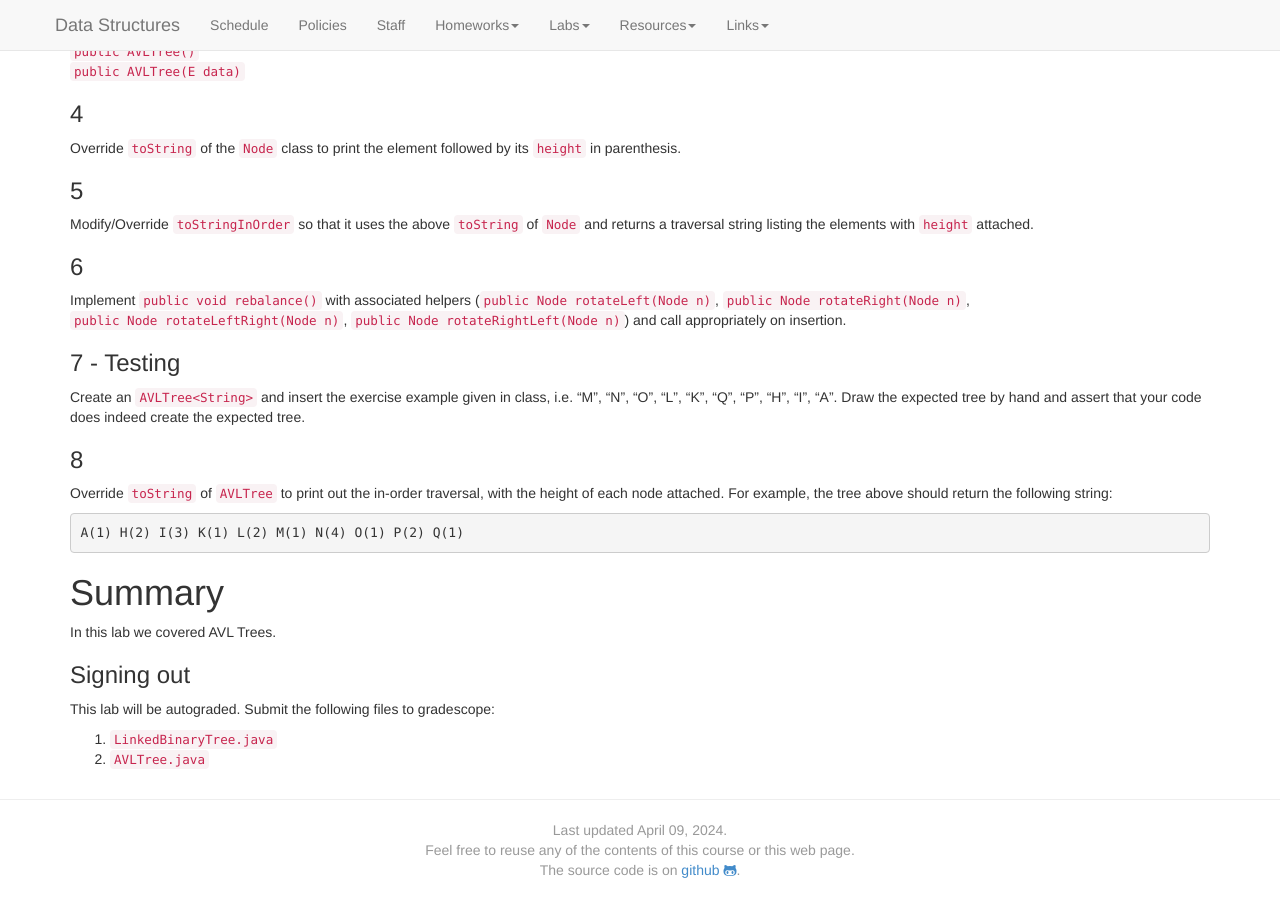
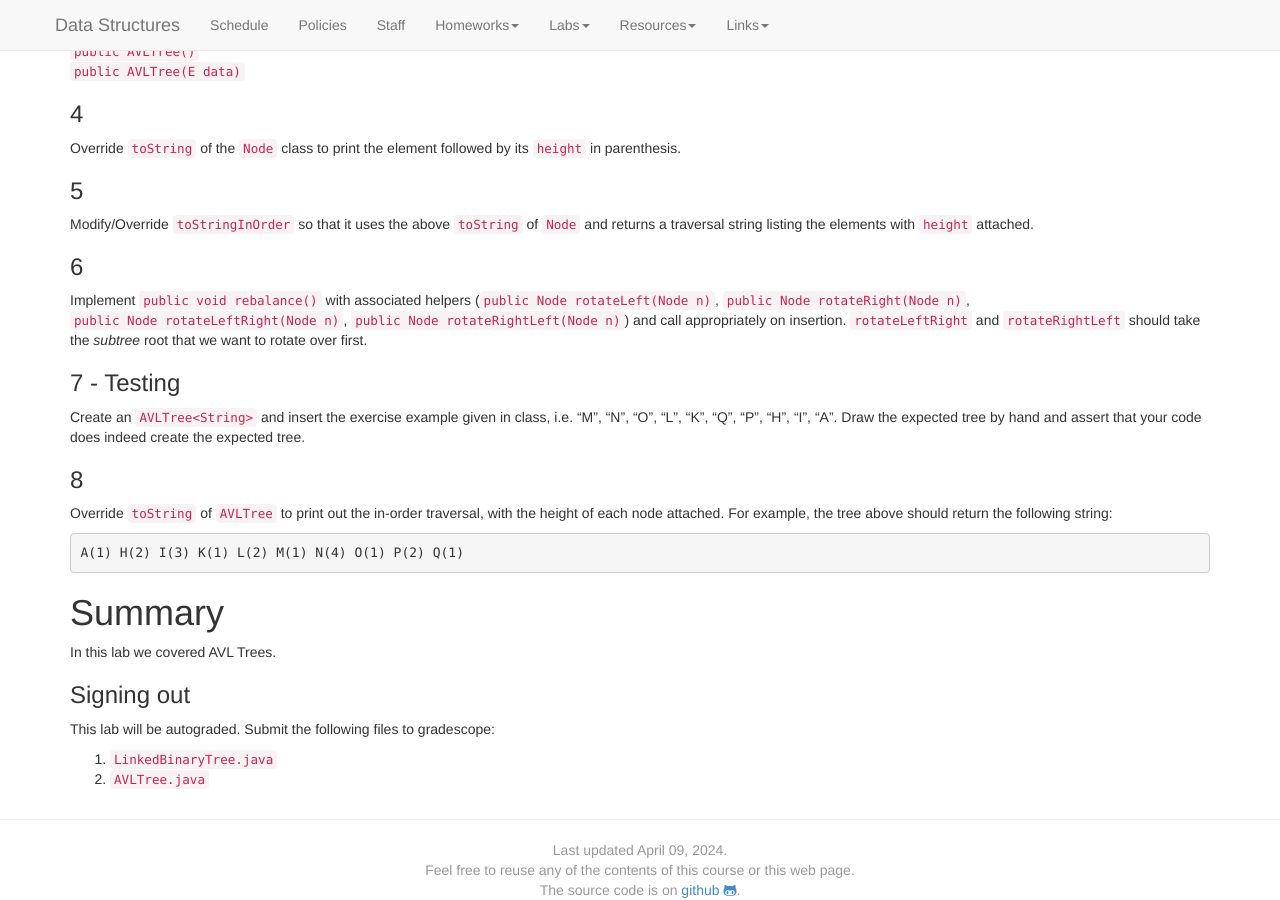
Before and after one commit to kalte0/BMC-CS-151.github.io, a Jekyll site: the page built from labs/Lab10.md, in a window 1280 px wide and 900 px high, scrolled down 802 px. Built offline with Jekyll 4.4.1, drawn with Linux system fonts in a browser that asks for light colours; nearby versions of some CDN libraries.

Commit message:
Update Lab10.md

```diff
--- a/labs/Lab10.md
+++ b/labs/Lab10.md
@@ -96,7 +96,7 @@ and returns a traversal string listing the elements with `height` attached.
 
 ### 6
 Implement `public void rebalance()` with associated helpers (`public Node rotateLeft(Node n)`, `public Node rotateRight(Node n)`, `public Node rotateLeftRight(Node n)`,
-`public Node rotateRightLeft(Node n)`) and call appropriately on insertion.
+`public Node rotateRightLeft(Node n)`) and call appropriately on insertion. `rotateLeftRight` and `rotateRightLeft` should take the _subtree_ root that we want to rotate over first.
 
 ### 7 - Testing
 Create an `AVLTree<String>` and insert the exercise example given in class, i.e. “M”, “N”,
```
